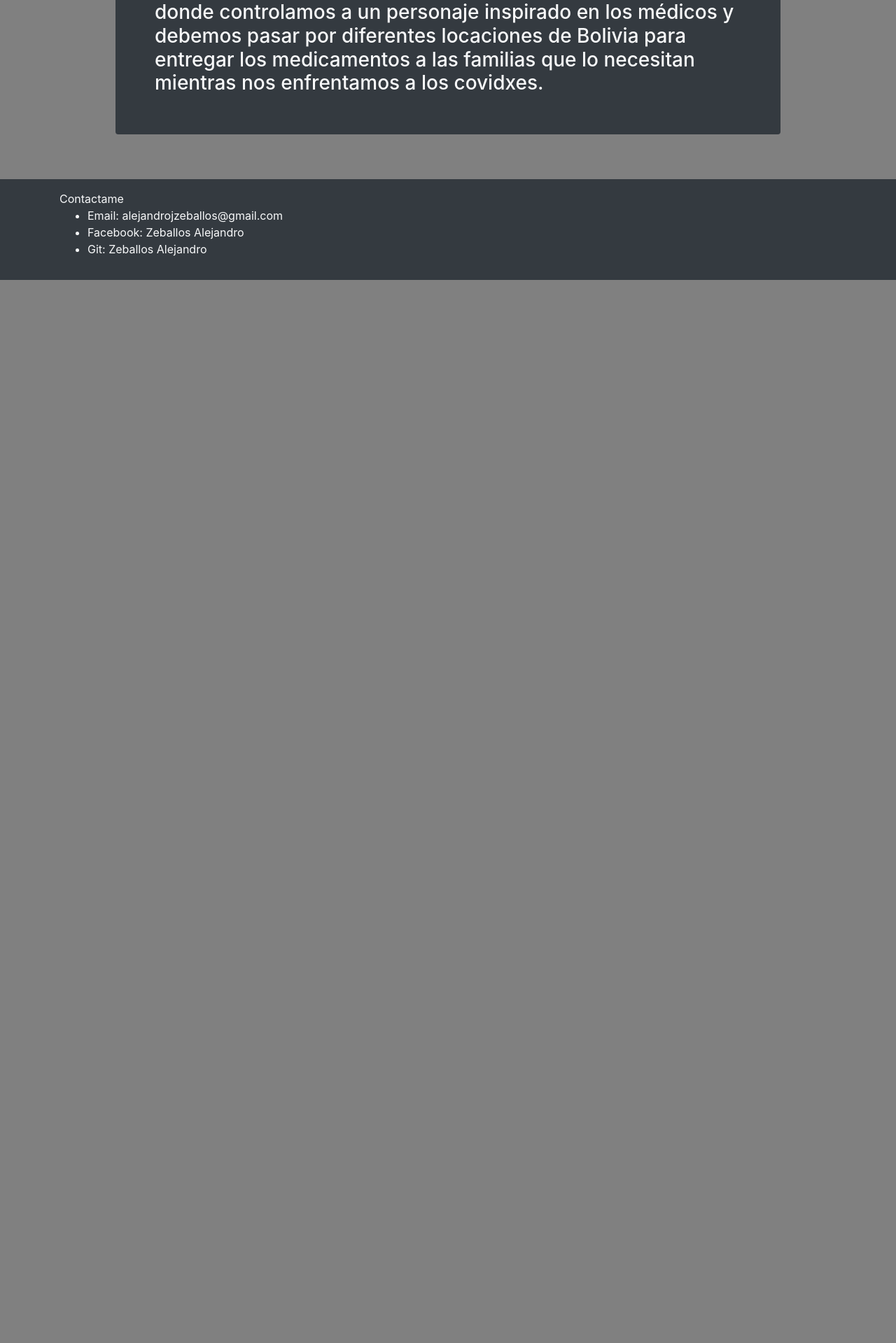
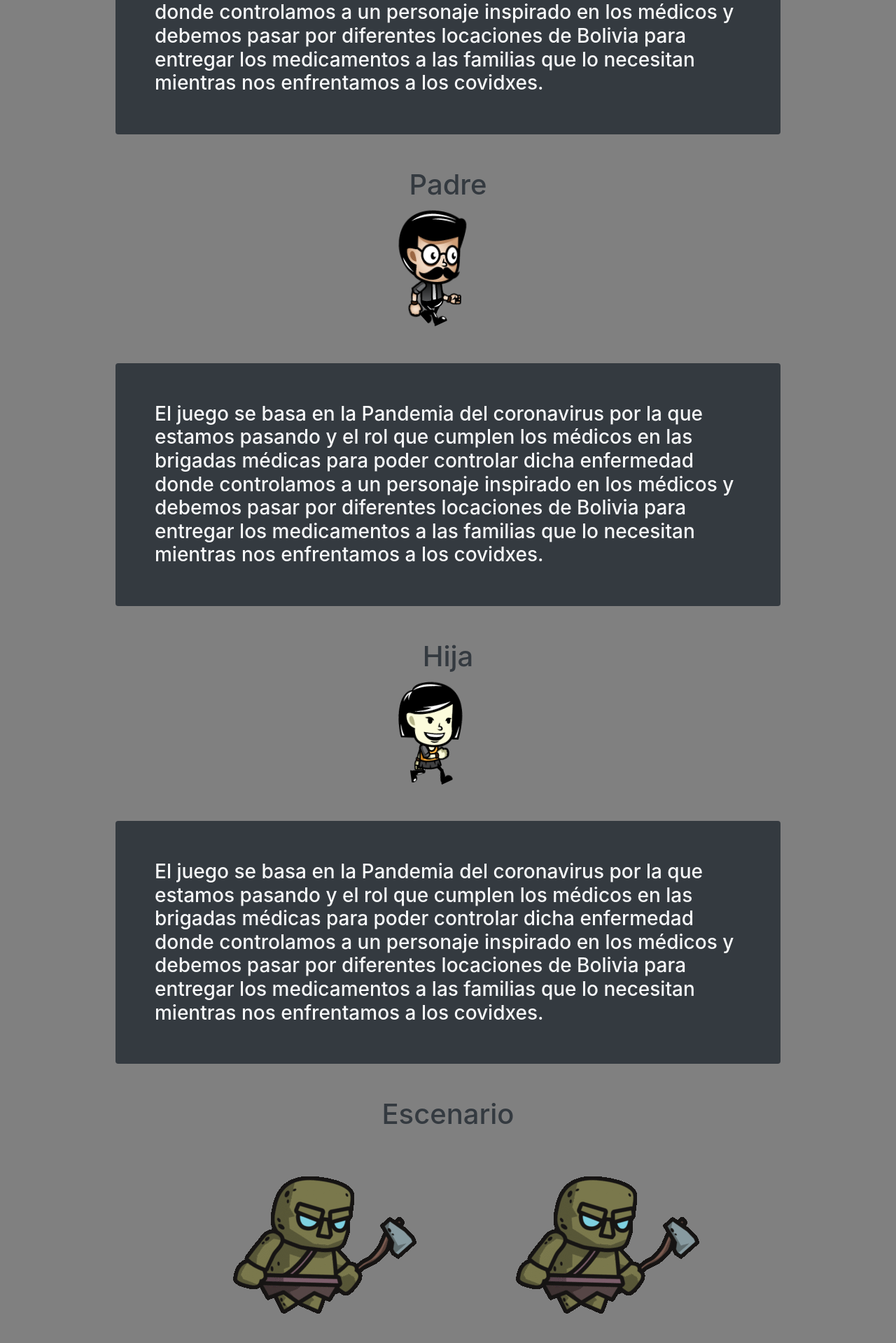
Before and after one commit to alejandrozeb/EvitandoCovidxesWebPage, a CodeIgniter app: page /database/index.php/home/galeriaPersonajes in a window 1280 px wide. Shown: the part 1547-3466 px from the top of the page at 70% size. Before the commit the page ends 1947 px from the top, so only its background shows below. Run offline with CodeIgniter, Linux system fonts and the light colour scheme; some libraries are stand-ins or nearby versions.

Commit message:
añadiendo las imagenes e personajes

```diff
--- a/application/views/galeriaPersonajes.php
+++ b/application/views/galeriaPersonajes.php
@@ -92,6 +92,58 @@ defined('BASEPATH') OR exit('No direct script access allowed');
                 </div>
             </div>
         </div>
+        <div class="container">
+            <div class="row">
+                <div class="col-12 text-center">
+                    <h1 class="text-dark">  Padre </h1>
+                </div>
+            </div>
+            <div class="row d-flex justify-content-center">
+                <div class="col-2 col-sm-2">
+                    <img src="<?php echo base_url();?>imagenes/padre.png" class="img-fluid" alt="Responsive image">
+                </div>
+                <div class="col-8 col-sm-10 p-5 m-5 bg-dark rounded align-self-center">
+                        <h3 class="text-light m-2" >
+                        El juego se basa en la Pandemia del coronavirus por la que estamos pasando y el rol que cumplen los médicos en las brigadas médicas para poder controlar dicha enfermedad donde controlamos a un personaje inspirado en los médicos y debemos pasar por diferentes locaciones de Bolivia para entregar los medicamentos a las familias que lo necesitan mientras nos enfrentamos a los covidxes.
+                        </h3>
+                </div>
+            </div>
+        </div>
+        <div class="container">
+            <div class="row">
+                <div class="col-12 text-center">
+                    <h1 class="text-dark">  Hija </h1>
+                </div>
+            </div>
+            <div class="row d-flex justify-content-center">
+                <div class="col-2 col-sm-2">
+                    <img src="<?php echo base_url();?>imagenes/hija.png" class="img-fluid" alt="Responsive image">
+                </div>
+                <div class="col-8 col-sm-10 p-5 m-5 bg-dark rounded align-self-center">
+                        <h3 class="text-light m-2" >
+                        El juego se basa en la Pandemia del coronavirus por la que estamos pasando y el rol que cumplen los médicos en las brigadas médicas para poder controlar dicha enfermedad donde controlamos a un personaje inspirado en los médicos y debemos pasar por diferentes locaciones de Bolivia para entregar los medicamentos a las familias que lo necesitan mientras nos enfrentamos a los covidxes.
+                        </h3>
+                </div>
+            </div>
+        </div>
+        <div class="container">
+            <div class="row">
+                <div class="col-12 text-center">
+                    <h1 class="text-dark">Escenario</h1>
+                </div>
+            </div>
+            <div class="row d-flex justify-content-center">
+                <div class="col-9 col-sm-9">
+                    <img src="<?php echo base_url();?>imagenes/covidxe.gif" class="img-fluid" alt="Responsive image">
+                    <img src="<?php echo base_url();?>imagenes/covidxe.gif" class="img-fluid" alt="Responsive image">
+                </div>
+                <div class="col-8 col-sm-10 p-5 m-5 bg-dark rounded align-self-center">
+                        <h3 class="text-light m-2" >
+                        El juego se basa en la Pandemia del coronavirus por la que estamos pasando y el rol que cumplen los médicos en las brigadas médicas para poder controlar dicha enfermedad donde controlamos a un personaje inspirado en los médicos y debemos pasar por diferentes locaciones de Bolivia para entregar los medicamentos a las familias que lo necesitan mientras nos enfrentamos a los covidxes.
+                        </h3>
+                </div>
+            </div>
+        </div>
         </main>
 
 
```
Also changed, not shown: imagenes/hija.png (added), imagenes/padre.png (added).
